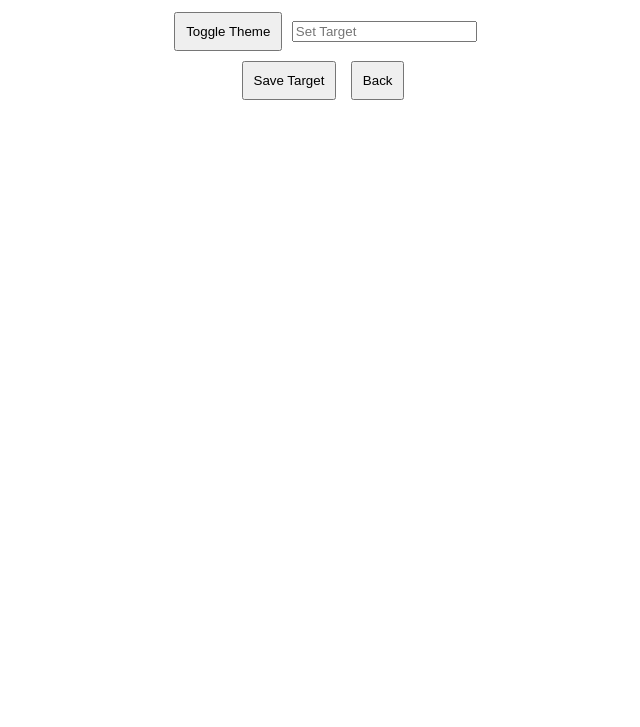
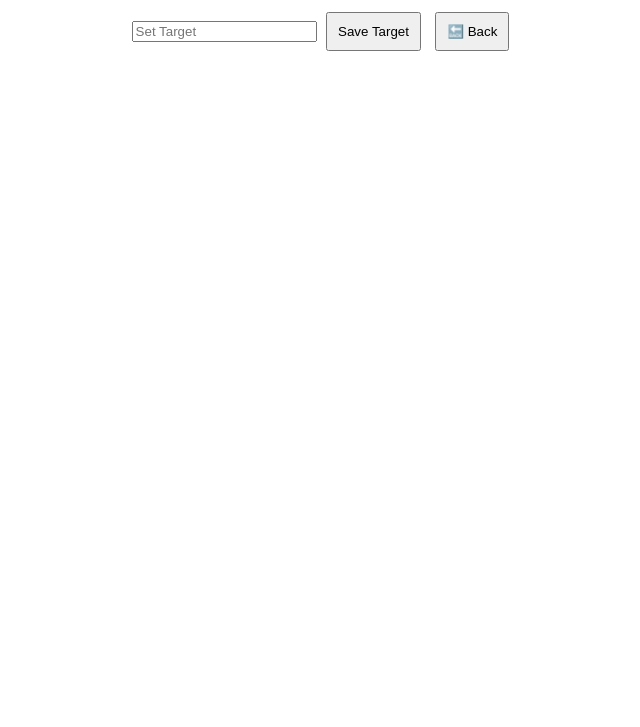
Before and after one commit to vk80840/Asset, a plain HTML site: page settings.html in a window 1280 px wide. Shown: the part 73-800 px from the top of the page, without its empty margins (317-957 px from the left). Drawn offline with Linux system fonts and the light colour scheme.

Commit message:
Update settings.html

```diff
--- a/settings.html
+++ b/settings.html
@@ -9,10 +9,9 @@
 <body>
     <div class="container">
         <h1>Settings</h1>
-        <button id="theme-toggle">Toggle Theme</button>
         <input type="number" id="new-target" placeholder="Set Target">
         <button id="save-target">Save Target</button>
-        <button onclick="window.location='index.html'">Back</button>
+        <button onclick="window.location='index.html'">🔙 Back</button>
     </div>
     <script src="script.js"></script>
 </body>
```
